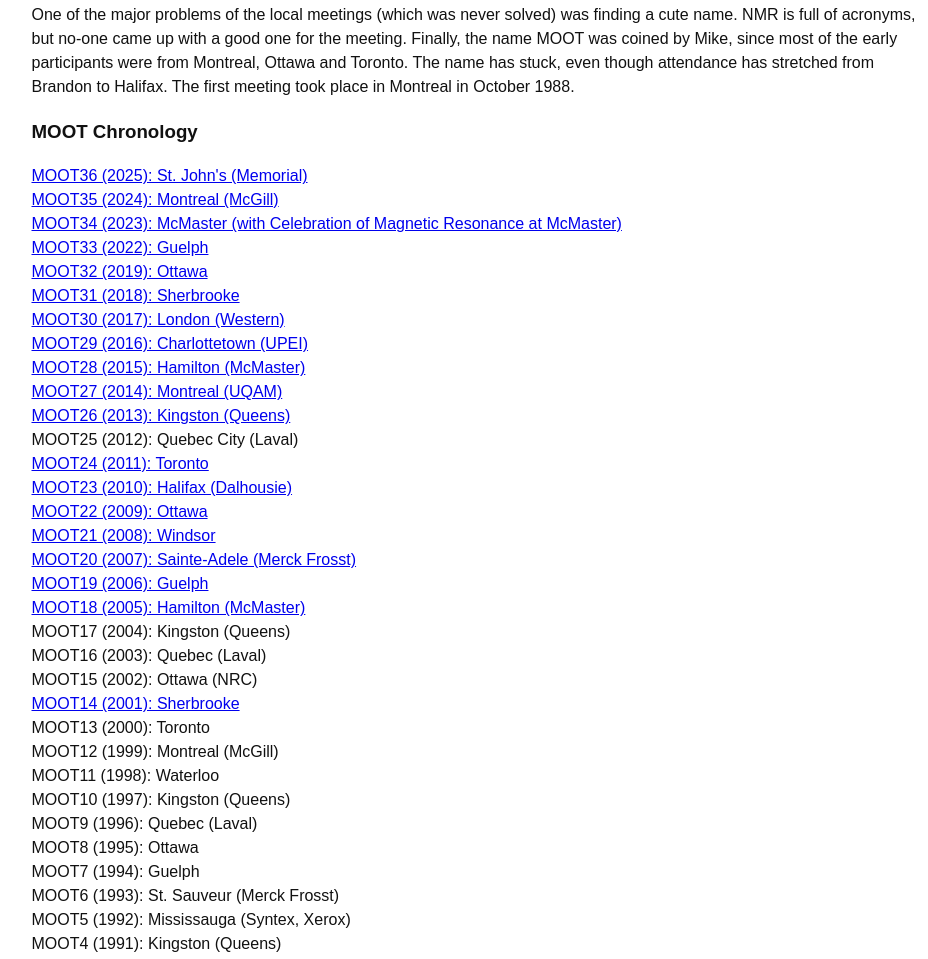
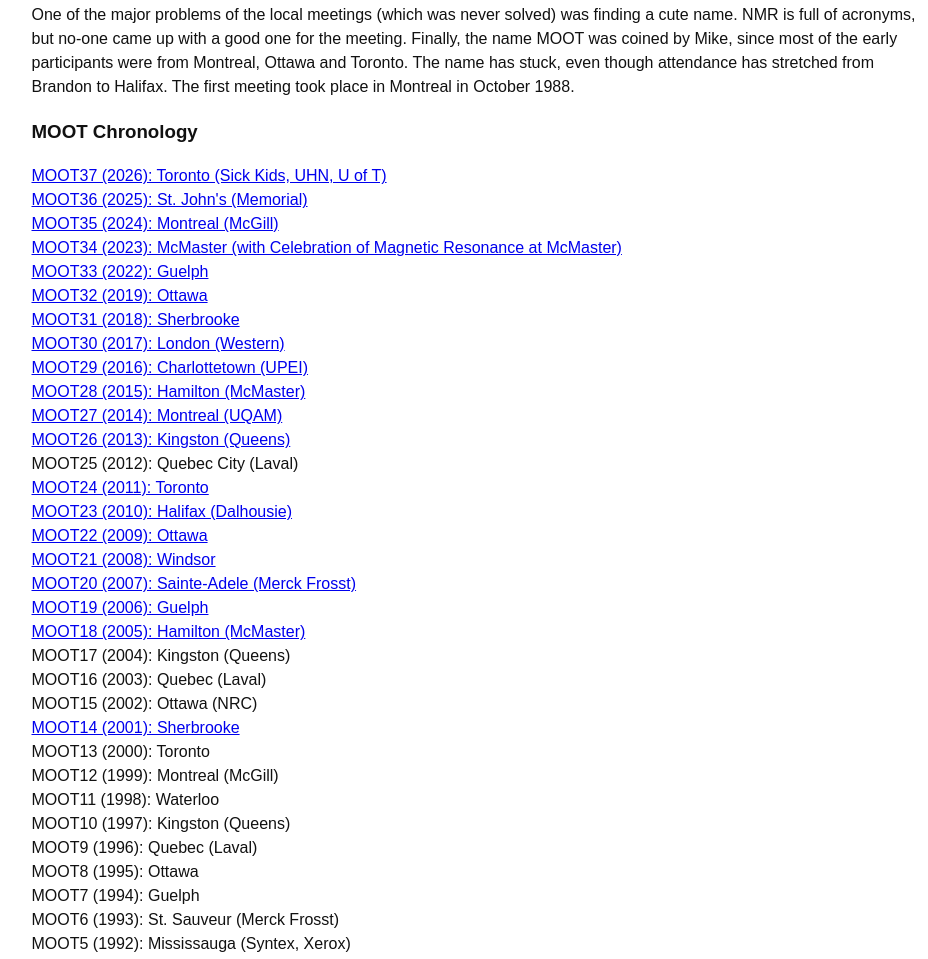
Before and after one commit to sameerwahid/sameerwahid.github.io, a plain HTML site: page en/conferences.html in a window 1280 px wide. Shown: the part 1166-2125 px from the top of the page, without its empty margins (151-1079 px from the left). Drawn offline with Linux system fonts and the light colour scheme.

Commit message:
Add link for MOOT37 conference details

```diff
--- a/en/conferences.html
+++ b/en/conferences.html
@@ -69,6 +69,7 @@
           One of the major problems of the local meetings (which was never solved) was finding a cute name. NMR is full of acronyms, but no-one came up with a good one for the meeting. Finally, the name MOOT was coined by Mike, since most of the early participants were from Montreal, Ottawa and Toronto. The name has stuck, even though attendance has stretched from Brandon to Halifax. The first meeting took place in Montreal in October 1988.
 
         <h3>MOOT Chronology</h3>
+        <a href="../MOOT_programs/MOOT37.pdf">MOOT37 (2026): Toronto (Sick Kids, UHN, U of T)</a><br>
         <a href="../MOOT_programs/MOOT36.pdf">MOOT36 (2025): St. John's (Memorial)</a><br>
         <a href="../MOOT_programs/MOOT35.pdf">MOOT35 (2024): Montreal (McGill)</a><br>
         <a href="../MOOT_programs/MOOT34.pdf">MOOT34 (2023): McMaster (with Celebration of Magnetic Resonance at McMaster)</a><br>
```
